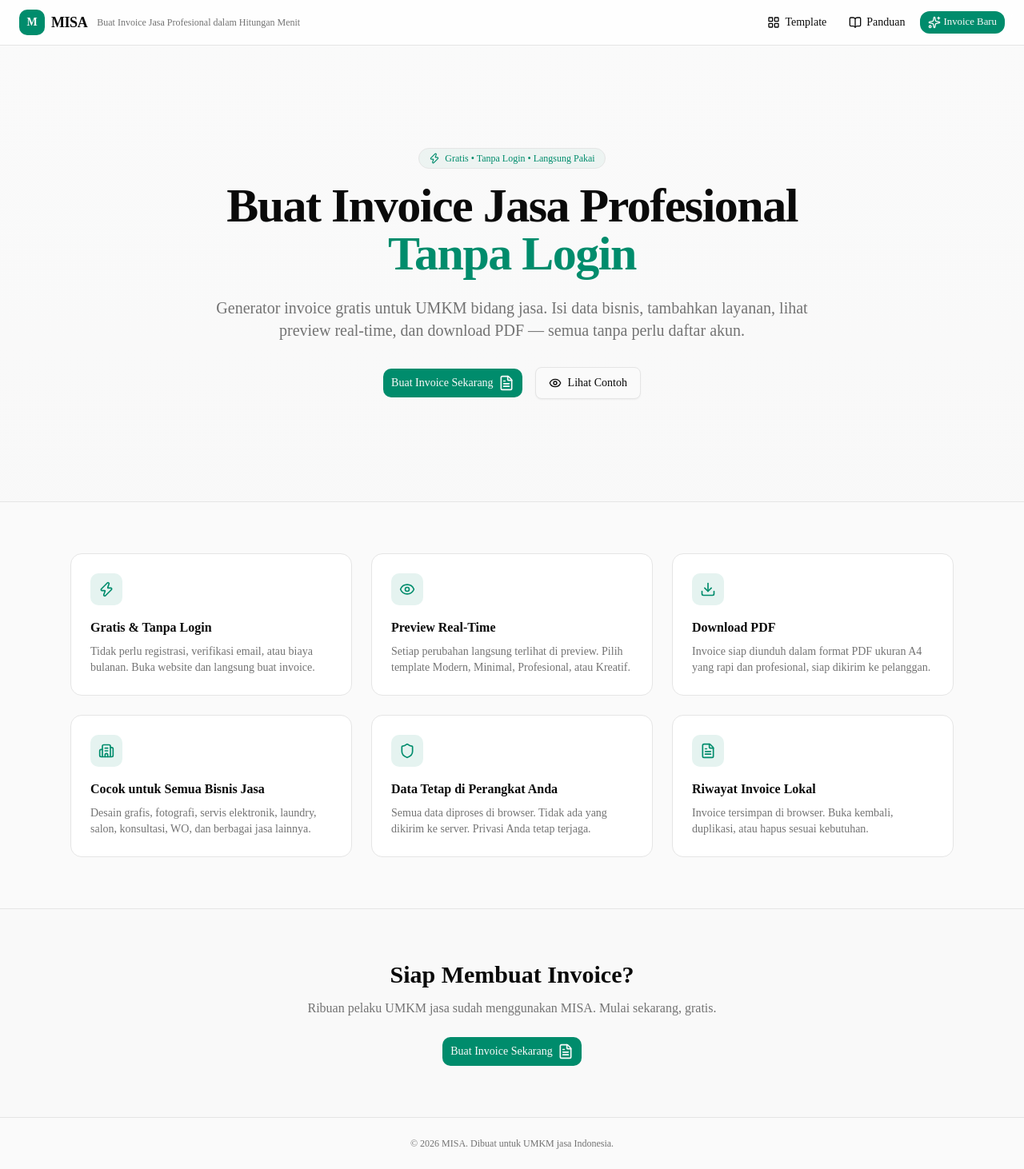
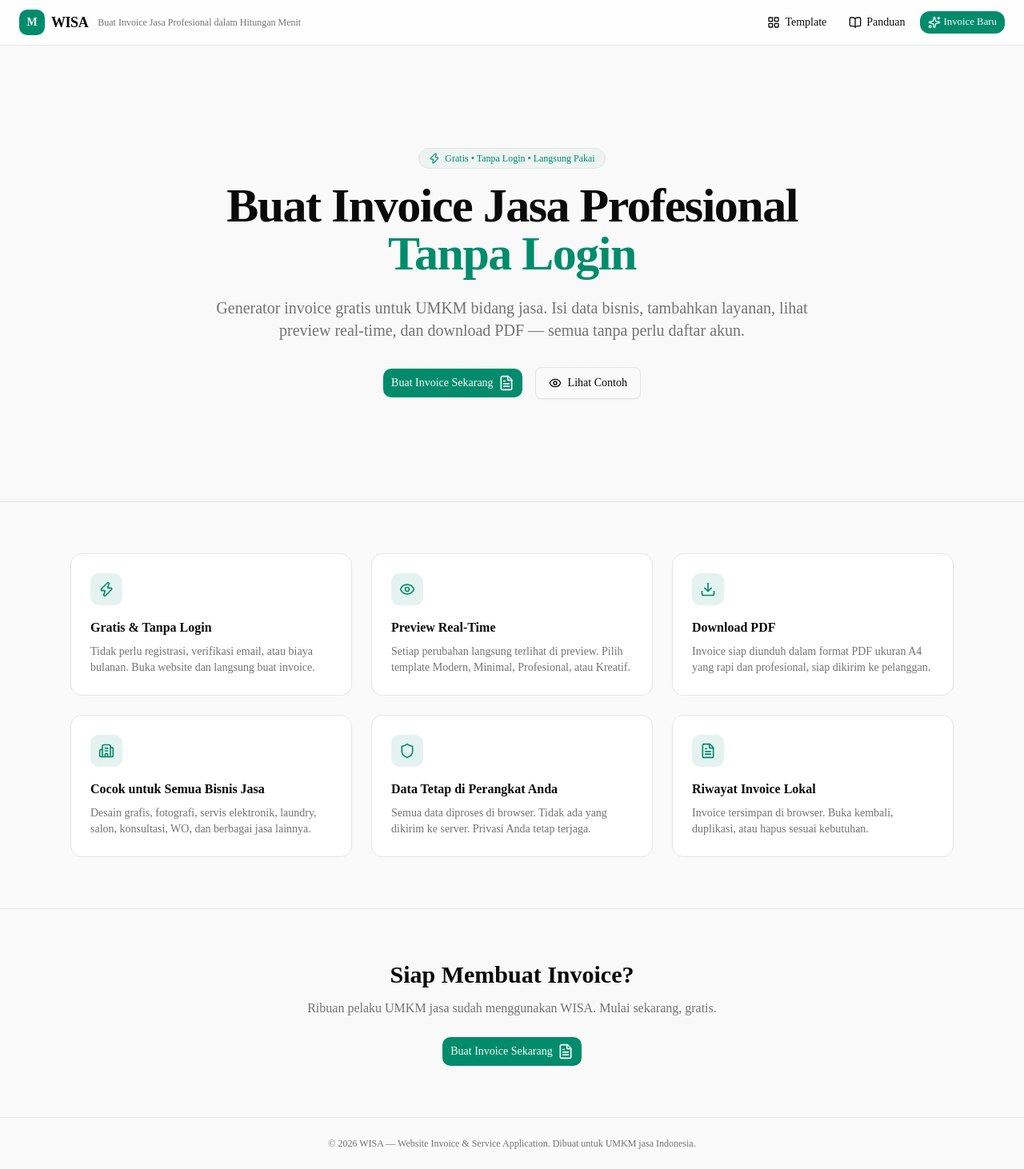
Before and after one commit to ardhikaxx/wisa-web, a Next.js app: page / in a window 1280 px wide. Shown: the whole page at 80% size. Built offline with nearby package versions, Linux system fonts and the light colour scheme.

Commit message:
rename: MISA → WISA — Website Invoice & Service Application

```diff
--- a/app/layout.tsx
+++ b/app/layout.tsx
@@ -15,11 +15,11 @@ const geistMono = Geist_Mono({
 })
 
 export const metadata: Metadata = {
-  title: "MISA — Generator Invoice Jasa Gratis Tanpa Login",
+  title: "WISA — Website Invoice & Service Application",
   description:
     "Buat invoice profesional untuk bisnis jasa UMKM secara gratis. Preview real-time, download PDF, tanpa perlu login atau daftar akun.",
   openGraph: {
-    title: "MISA — Generator Invoice Jasa Gratis Tanpa Login",
+    title: "WISA — Website Invoice & Service Application",
     description:
       "Buat invoice profesional untuk bisnis jasa UMKM secara gratis. Preview real-time, download PDF, tanpa perlu login.",
     type: "website",
--- a/app/page.tsx
+++ b/app/page.tsx
@@ -96,7 +96,7 @@ export default function HomePage() {
               Siap Membuat Invoice?
             </h2>
             <p className="mt-3 text-muted-foreground">
-              Ribuan pelaku UMKM jasa sudah menggunakan MISA. Mulai sekarang,
+              Ribuan pelaku UMKM jasa sudah menggunakan WISA. Mulai sekarang,
               gratis.
             </p>
             <Link
@@ -110,7 +110,7 @@ export default function HomePage() {
         </section>
       </main>
       <footer className="border-t py-6 text-center text-xs text-muted-foreground">
-        <p>&copy; 2026 MISA. Dibuat untuk UMKM jasa Indonesia.</p>
+        <p>&copy; 2026 WISA — Website Invoice & Service Application. Dibuat untuk UMKM jasa Indonesia.</p>
       </footer>
     </>
   )
--- a/components/invoice/invoice-actions.tsx
+++ b/components/invoice/invoice-actions.tsx
@@ -48,7 +48,7 @@ export function InvoiceActions() {
     const url = URL.createObjectURL(blob)
     const a = document.createElement('a')
     a.href = url
-    a.download = `misa-backup-${new Date().toISOString().slice(0, 10)}.json`
+    a.download = `wisa-backup-${new Date().toISOString().slice(0, 10)}.json`
     a.click()
     URL.revokeObjectURL(url)
     toast.success('Data berhasil diexport')
--- a/components/invoice/onboarding-dialog.tsx
+++ b/components/invoice/onboarding-dialog.tsx
@@ -34,7 +34,7 @@ export function OnboardingDialog() {
         <DialogHeader>
           <DialogTitle className="flex items-center gap-2 text-xl">
             <Sparkles className="h-5 w-5 text-primary" />
-            Selamat Datang di MISA!
+            Selamat Datang di WISA!
           </DialogTitle>
           <DialogDescription className="text-sm text-muted-foreground">
             Buat invoice profesional untuk bisnis jasa Anda dalam hitungan menit,
--- a/lib/constants.ts
+++ b/lib/constants.ts
@@ -1,6 +1,6 @@
 import type { NoteTemplate, ServicePreset } from '@/types/invoice'
 
-export const APP_NAME = 'MISA'
+export const APP_NAME = 'WISA'
 export const APP_TAGLINE = 'Buat Invoice Jasa Profesional dalam Hitungan Menit'
 export const APP_DESCRIPTION =
   'Generator invoice gratis untuk UMKM bidang jasa. Buat invoice profesional, preview real-time, download PDF, tanpa login.'
```
